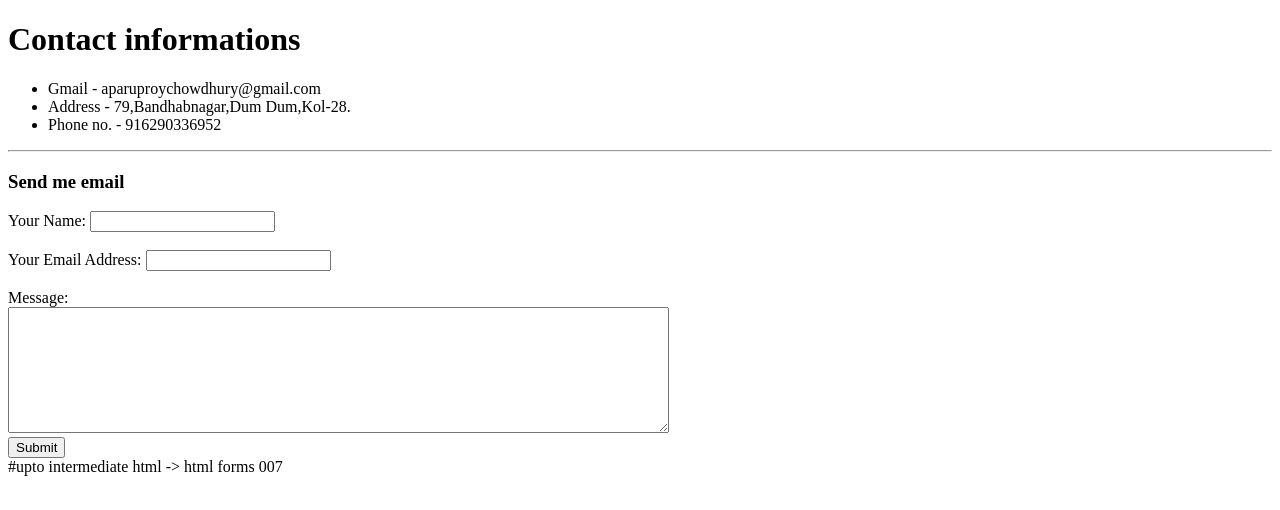
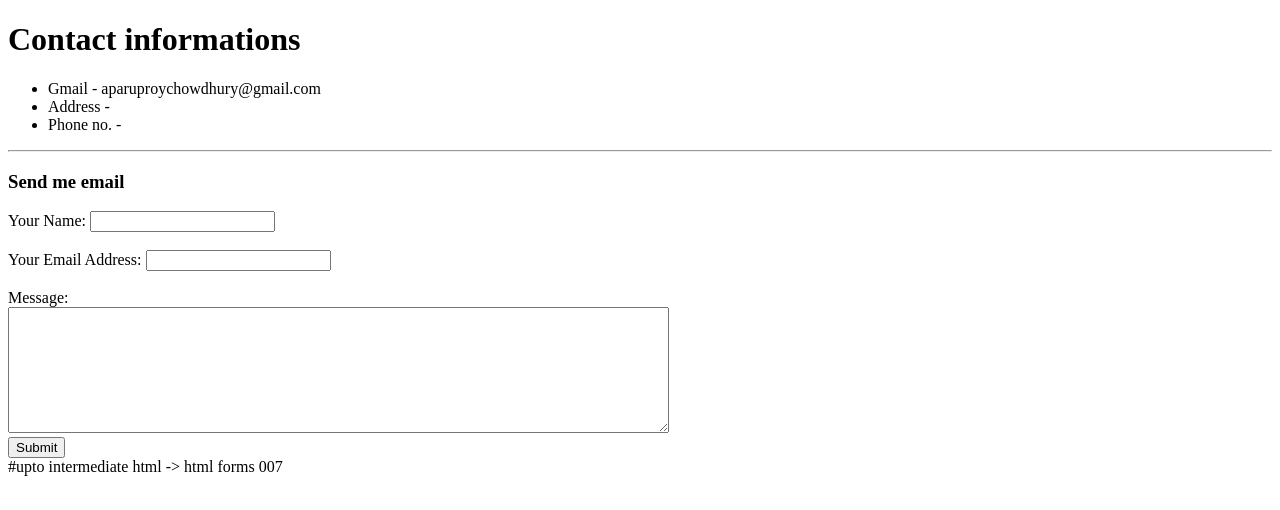
Before and after one commit to Aparup123/cv, a plain HTML site: page Contact me.html in a window 1280 px wide. Drawn offline with Linux system fonts and the light colour scheme.

Commit message:
Update Contact me.html

```diff
--- a/Contact me.html
+++ b/Contact me.html
@@ -8,8 +8,8 @@
     <h1>Contact informations</h1>
     <ul>
       <li>Gmail - aparuproychowdhury@gmail.com</li>
-      <li>Address - 79,Bandhabnagar,Dum Dum,Kol-28.</li>
-      <li>Phone no. - 916290336952</li>
+      <li>Address - </li>
+      <li>Phone no. - </li>
     </ul>
     <hr>
     <h3>Send me email</h3>
```
